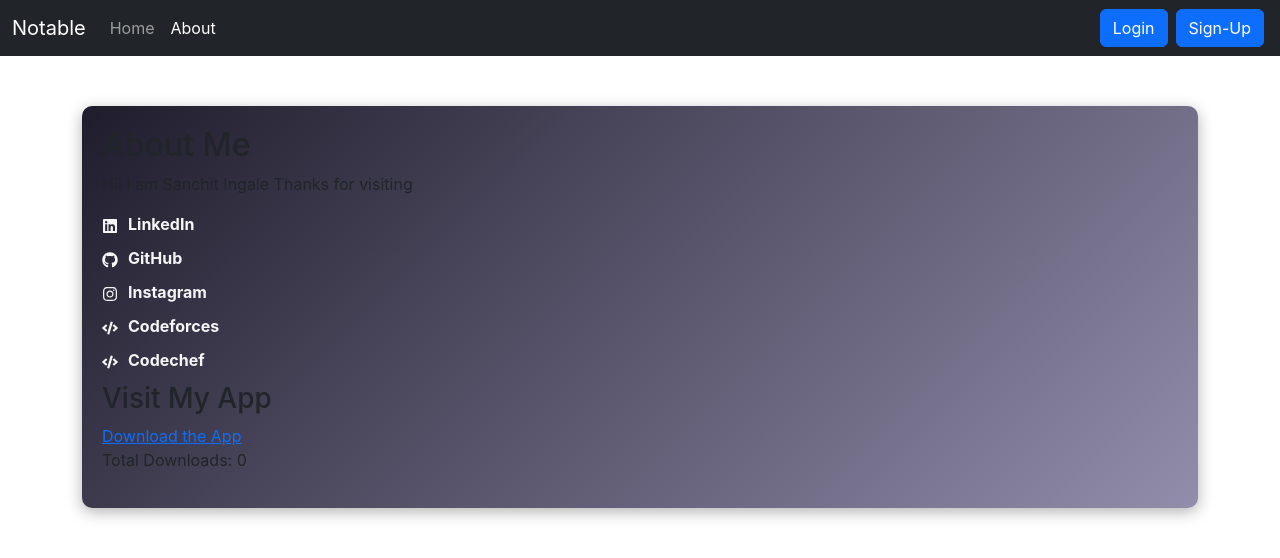
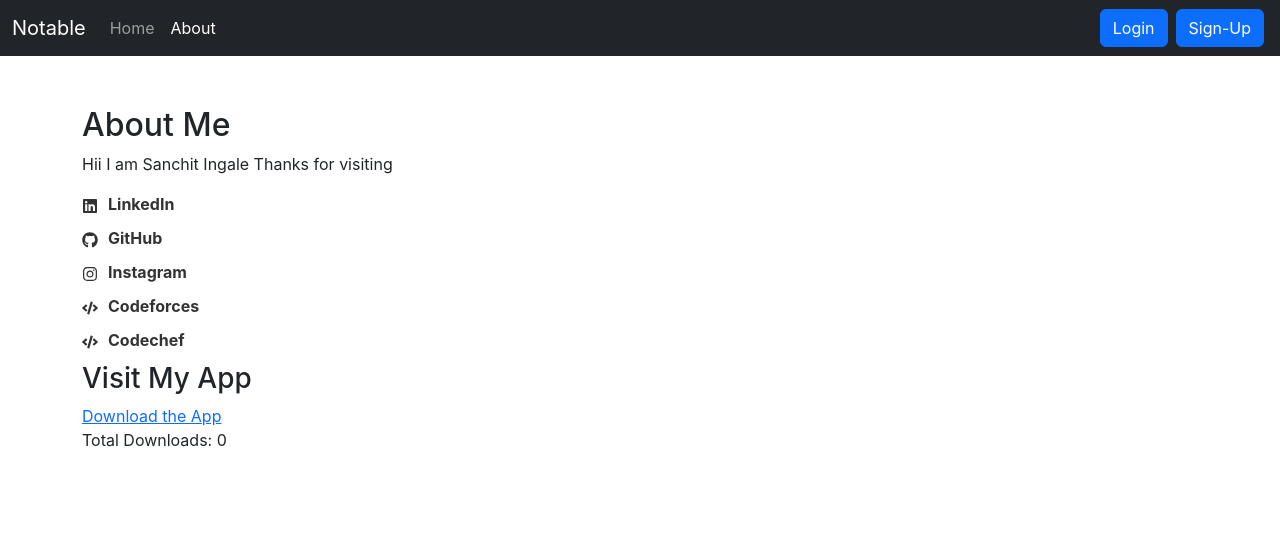
Before and after one commit to sanchit339/INoteBook-Deploy, a React (Create React App) app in the folder Frontend/: page /about in a window 1280 px wide. Shown: the top 558 px of the page. Built offline with nearby package versions, Linux system fonts and the light colour scheme; no server answers.

Commit message:
Update about.css

```diff
--- a/Frontend/src/components/about.css
+++ b/Frontend/src/components/about.css
@@ -1,8 +1,6 @@
-.futuristic-template {
-  background: linear-gradient(135deg, #1f1c2c, #928dab);
-  padding: 20px;
-  border-radius: 10px;
-  box-shadow: 0px 4px 15px rgba(0, 0, 0, 0.3);
+  .links-container {
+    display: flex;
+    flex-direction: column;
   }
 
   .link-item {
@@ -10,27 +8,20 @@
     align-items: center;
     margin-bottom: 10px;
     text-decoration: none;
-  color: #f5f5f5;
-  transition: all 0.3s ease;
+    color: #333;
   }
 
   .link-item:hover .link-name,
   .link-item:hover .link-icon {
-  color: #00ffcc; /* Neon color on hover */
+    color: #f5f5f5;  /* Change color on hover */
   }
 
   .link-name {
     font-weight: bold;
-  transition: color 0.3s ease;
+    transition: color 0.3s ease; /* Add transition property for smooth effect */
   }
 
   .link-icon {
     margin-right: 10px;
-  transition: color 0.3s ease;
+    transition: color 0.3s ease; /* Add transition property for smooth effect */
   }
-
-/* Optional neon glow effect */
-.link-item:hover {
-  box-shadow: 0px 0px 8px #00ffcc;
-  transform: scale(1.05); /* Slight scale on hover */
-}
```
Lines whose indentation alone changed are shown as unchanged.
